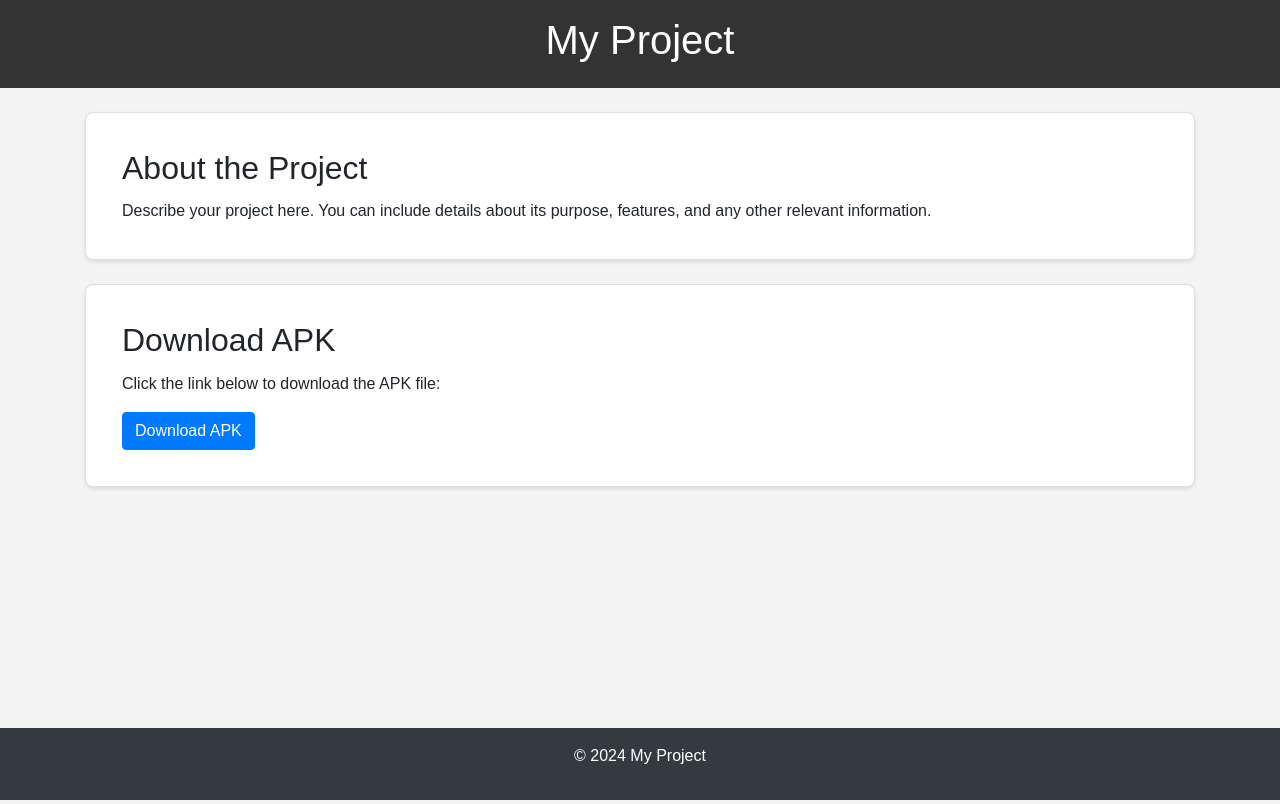
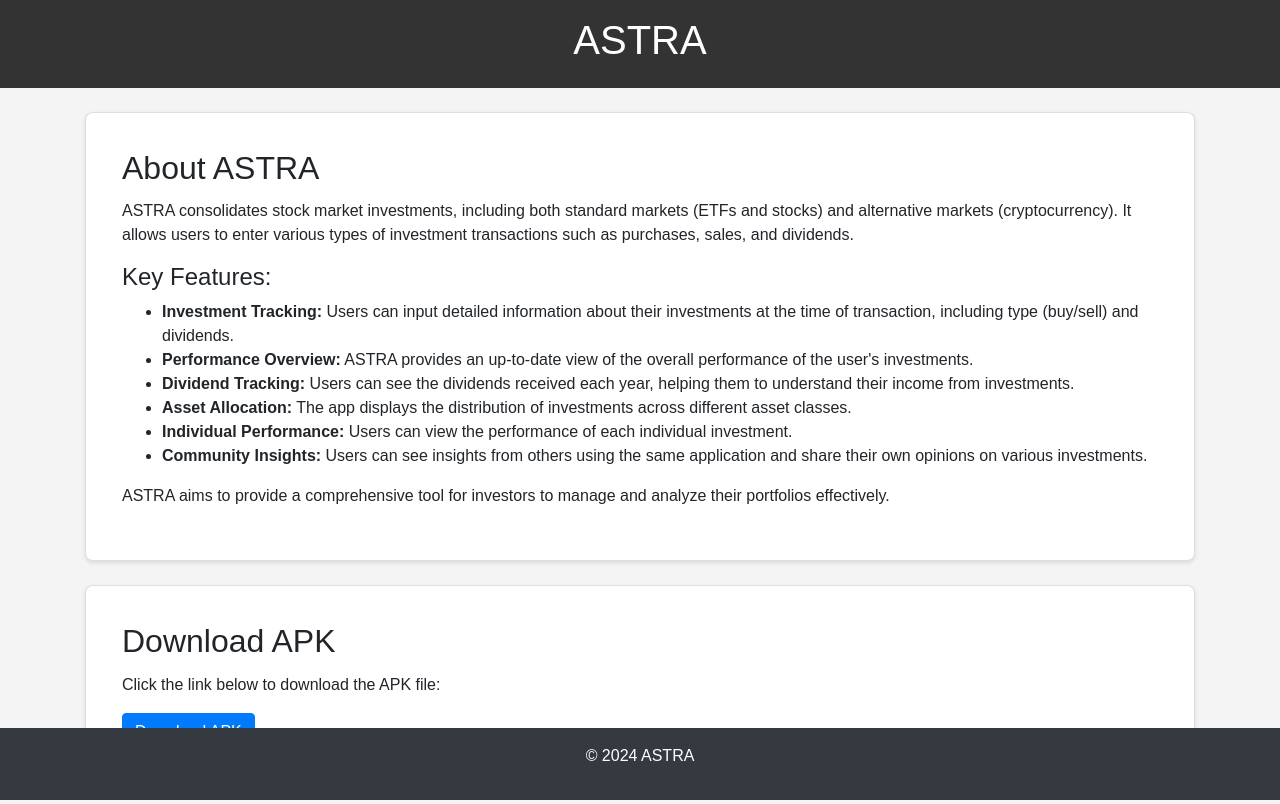
Before and after one commit to ddmathys/astra, a plain HTML site: page index.html in a window 1280 px wide. Drawn offline with nearby package versions, Linux system fonts and the light colour scheme.

Commit message:
Update index.html

```diff
--- a/index.html
+++ b/index.html
@@ -3,7 +3,7 @@
 <head>
     <meta charset="UTF-8">
     <meta name="viewport" content="width=device-width, initial-scale=1.0">
-    <title>My Project</title>
+    <title>ASTRA</title>
     <link href="https://maxcdn.bootstrapcdn.com/bootstrap/4.0.0/css/bootstrap.min.css" rel="stylesheet">
     <style>
         body {
@@ -41,25 +41,35 @@
 </head>
 <body>
     <header>
-        <h1>My Project</h1>
+        <h1>ASTRA</h1>
     </header>
     <div class="container mt-4">
         <div class="card">
             <div class="card-body">
-                <h2 class="card-title">About the Project</h2>
-                <p class="card-text">Describe your project here. You can include details about its purpose, features, and any other relevant information.</p>
+                <h2 class="card-title">About ASTRA</h2>
+                <p class="card-text">ASTRA consolidates stock market investments, including both standard markets (ETFs and stocks) and alternative markets (cryptocurrency). It allows users to enter various types of investment transactions such as purchases, sales, and dividends.</p>
+                <h4>Key Features:</h4>
+                <ul>
+                    <li><strong>Investment Tracking:</strong> Users can input detailed information about their investments at the time of transaction, including type (buy/sell) and dividends.</li>
+                    <li><strong>Performance Overview:</strong> ASTRA provides an up-to-date view of the overall performance of the user's investments.</li>
+                    <li><strong>Dividend Tracking:</strong> Users can see the dividends received each year, helping them to understand their income from investments.</li>
+                    <li><strong>Asset Allocation:</strong> The app displays the distribution of investments across different asset classes.</li>
+                    <li><strong>Individual Performance:</strong> Users can view the performance of each individual investment.</li>
+                    <li><strong>Community Insights:</strong> Users can see insights from others using the same application and share their own opinions on various investments.</li>
+                </ul>
+                <p>ASTRA aims to provide a comprehensive tool for investors to manage and analyze their portfolios effectively.</p>
             </div>
         </div>
         <div class="card mt-4">
             <div class="card-body">
                 <h2 class="card-title">Download APK</h2>
                 <p class="card-text">Click the link below to download the APK file:</p>
-                <a href="NOM_DU_FICHIER.apk" class="btn btn-primary" download>Download APK</a>
+                <a href="app-debug.apk" class="btn btn-primary" download>Download APK</a>
             </div>
         </div>
     </div>
     <footer class="bg-dark text-white text-center py-3 mt-4">
-        <p>&copy; 2024 My Project</p>
+        <p>&copy; 2024 ASTRA</p>
     </footer>
 </body>
 </html>
```
